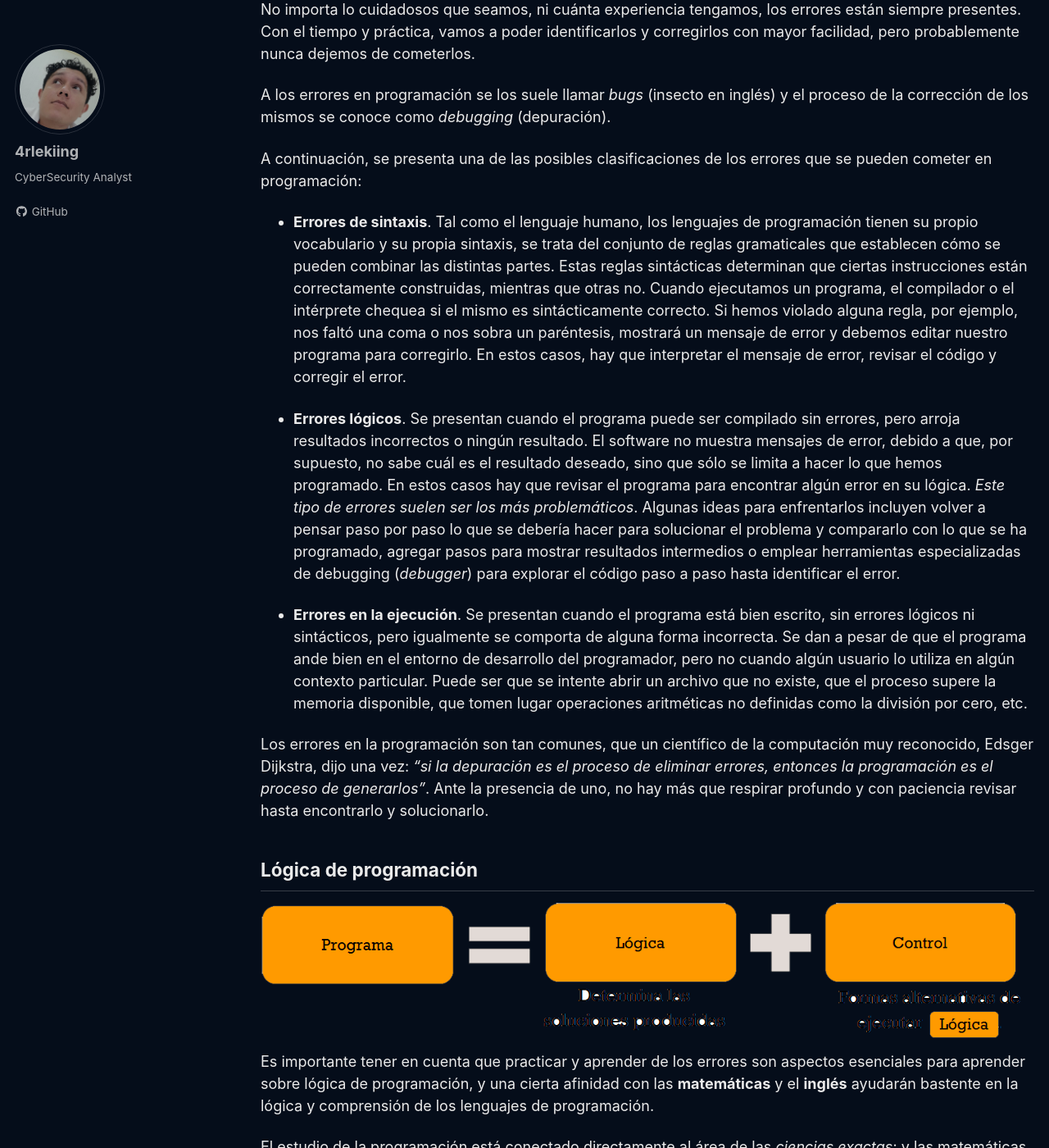
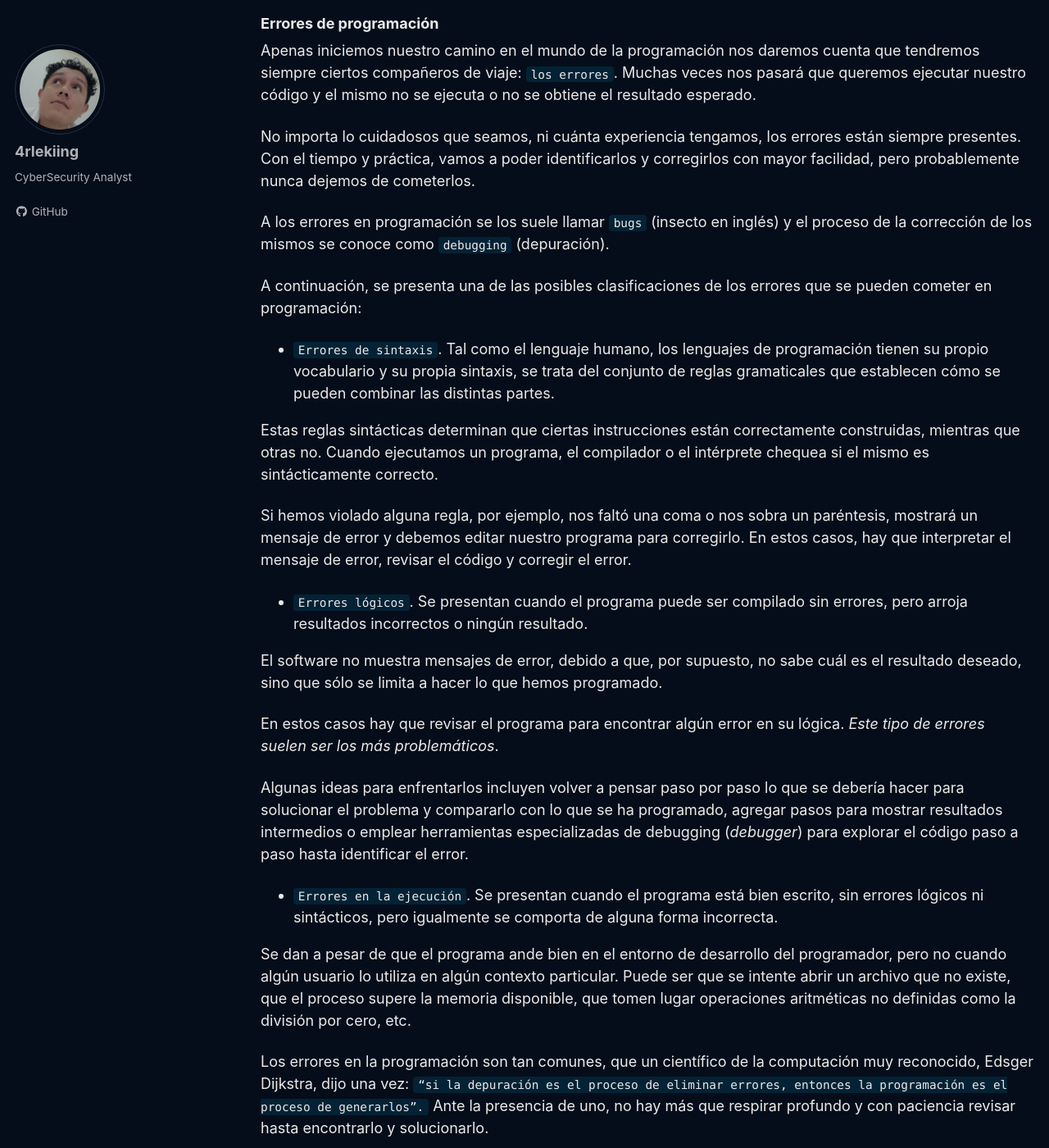
Before and after one commit to 4rleking/4rleking.github.io, a Jekyll site: the page built from _posts/2023-07-19-Introduccion-Programacion.md, in a window 1280 px wide and 1400 px high, scrolled down 23019 px. Shown: the whole window at 82% size. Built offline with Jekyll 4.4.1, drawn with Linux system fonts in a browser that asks for light colours; cached includes are drawn as plain includes; a script that is not in the unit is left out; some of the changed text lies outside the part shown.

```diff
--- a/_posts/2023-07-19-Introduccion-Programacion.md
+++ b/_posts/2023-07-19-Introduccion-Programacion.md
@@ -395,7 +397,11 @@ La estructura si entonces permite que el flujo del diagrama siga un camino espec
 
 ### Estructura Condicional Múltiple
 
-La estructura selectiva permite que el flujo del diagrama se bifurque por varias ramas en el punto de la toma de decisión(es), esto en función del valor que tome el selector. El selector múltiple, a diferencia del selector simple, no es binario sino que tiene 3 o más posibles ramas para la decisión. Este tipo de selector permite elegir entre un número determinado de posibilidades, un número discreto (finito) de ellas. Por esta razón es que si se necesita evaluar un conjunto contínuo (infinito) de posibles valores, este tipo de selector no es apropiado para ello.
+La estructura selectiva permite que el flujo del diagrama se bifurque por varias ramas en el punto de la toma de decisión(es), esto en función del valor que tome el selector.
+
+El selector múltiple, a diferencia del selector simple, no es binario sino que tiene 3 o más posibles ramas para la decisión.
+
+Este tipo de selector permite elegir entre un número determinado de posibilidades, un número discreto (finito) de ellas. Por esta razón es que si se necesita evaluar un conjunto contínuo (infinito) de posibles valores, este tipo de selector no es apropiado para ello.
 
 <center>
     <img src='./../assets/images/Porgramacion/Condicion_multiple.png'>
@@ -403,19 +409,19 @@ La estructura selectiva permite que el flujo del diagrama se bifurque por varias
 
 ### Estructuras Algorítmicas Repetitivas
 
- En la construcción de algoritmos para resolver un problema específico es muy común encontrarse con la necesidad de repetir alguna operación para la realización de esa tarea. En dicha repetición, que a partir de ahora llamaremos iteración, puede ser necesario resolver alguna(s) operación(es) aritmética(s) o la evaluación de alguna decisión. En cualquier caso se necesitan de las estructuras algorítmicas repetitivas.
+En la construcción de algoritmos para resolver un problema específico es muy común encontrarse con la necesidad de repetir alguna operación para la realización de esa tarea. En dicha repetición, que a partir de ahora llamaremos `iteración`, puede ser necesario resolver alguna(s) operación(es) aritmética(s) o la evaluación de alguna decisión. En cualquier caso se necesitan de las estructuras algorítmicas repetitivas.
 
 Todo ciclo debe terminar de ejcutarse luego de un número finito de iteraciones, por lo que es necesario verificar la(s) condición(es) en cada iteración para determinar si se debe continuar la ejecución o detenerse.
 
 De esta forma todos los ciclos tienen estos tres elementos:
 
-* Condición Inicial: Es el punto de partida del ciclo, debe ser una condición verdadera para que el ciclo pueda iniciar.
-* Condición Final: Establece el punto final del ciclo, una vez que se cumpla la condición el ciclo deberá terminar.
-* Incremento/Decremento/Cambio: Es el cambio de las variables que controlan el ciclo. El cambio puede ser un incremento, decremento o alguna otra condición.
+* `Condición Inicial`: Es el punto de partida del ciclo, debe ser una condición verdadera para que el ciclo pueda iniciar.
+* `Condición Final`: Establece el punto final del ciclo, una vez que se cumpla la condición el ciclo deberá terminar.
+* `Incremento`/`Decremento`/`Cambio`: Es el cambio de las variables que controlan el ciclo. El cambio puede ser un incremento, decremento o alguna otra condición.
 
 ### Estructura Repetitiva repetir
 
-La estructura repetir conocida comúnmente como for, es la estructura algorítmica cuya característica principal es que se sabe de antemano el número de iteraciones que ocurrirán. Este tipo de estrcutura está presente en todos los lenguajes de programación.
+La estructura repetir conocida comúnmente como `for`, es la estructura algorítmica cuya característica principal es que se sabe de antemano el número de iteraciones que ocurrirán. Este tipo de estrcutura está presente en todos los lenguajes de programación.
 
 El diagrama de flujo de la estructura repetir es el siguiente:
 
@@ -423,11 +429,11 @@ El diagrama de flujo de la estructura repetir es el siguiente:
     <img src='./../assets/images/Porgramacion/repetir.png'>
 </center>
 
- Para utilizar este ciclo se debe establecer un punto de partida, un fin y como se progresará desde el inicio al final; es decir, una condición incial, una condición final y un cambio. Como se sabe toda esta información de antemano, por lo tanto se sabe el número de iteraciones que realizará el ciclo. El control de las iteraciónes lo realiza una variable de control.
+ Para utilizar este ciclo se debe establecer un punto de partida, un fin y como se progresará desde el inicio al final; es decir, una condición incial, una condición final y un cambio. Como se sabe toda esta información de antemano, por lo tanto se sabe el número de iteraciones que realizará el ciclo. El control de las iteraciónes lo realiza una `variable de control`.
 
 Para comenzar el ciclo, la variable de control toma el valor establecido en la condición inicial y se evalúa contra la condición final, y si el resultado de dicha evaluación es verdadero se realiza una iteración del ciclo. Dentro del ciclo hay una o muchas operaciones que se pueden llevar a cabo, y al final de todas ellas debe ocurrir un incremento, decremento o un cambio en la variable que controla el ciclo.
 
-Por ejemplo, considere que existe una operación X que necesita ser realizada 10 veces. Debemos definir la variable de control del ciclo, digamos i. Dicha variable i deberá contar el número de iteraciones, es decir, deberá comenzar con un valor de 1 y terminará cuando valga 10. Por lo tanto, la condición inicial es i=1, la condición final i=10 y el cambio de la variable es un incremento en 1.
+Por ejemplo, considere que existe una operación `X` que necesita ser realizada 10 veces. Debemos definir la variable de control del ciclo, digamos `i`. Dicha variable i deberá contar el número de iteraciones, es decir, deberá comenzar con un valor de 1 y terminará cuando valga 10. Por lo tanto, la condición inicial es i=1, la condición final i=10 y el cambio de la variable es un incremento en 1.
 
 El diagrama de flujo correspondiente es el siguiente:
 
@@ -435,13 +441,15 @@ El diagrama de flujo correspondiente es el siguiente:
     <img src='./../assets/images/Porgramacion/repetir_2.png'>
 </center>
 
- Observe que la condición final se estableció como i<=10 siendo quizás la manera más obvia i!=10, para entender el porque considere lo siguiente. Dado que la variable i comienza en 1 y el incremento también es en 1, todos los valores que tomará la variable i dentro del ciclo son menores o iguales que 10, razón por la cual se establece de esa forma.
+Observe que la condición final se estableció como `i<=10` siendo quizás la manera más obvia i!=10, para entender el porque considere lo siguiente. Dado que la variable i comienza en 1 y el incremento también es en 1, todos los valores que tomará la variable i dentro del ciclo son menores o iguales que 10, razón por la cual se establece de esa forma.
 
-Considere además que si pusieramos como condición i!=10 el ciclo funcionaría de manera idéntica para este ejemplo, pero si por alguna razón en algún momento de la ejecución del ciclo la variable i tomara un valor distinto a los esperados, no tendríamos forma de saberlo y esto ocasionaría que el ciclo se comportara de maneras inesperadas. Este tipo de situaciones son comunes sobre todo cuando los algoritmos son más complejos y existen más operaciones dentro del ciclo. Por esta razón es más conveniente optar por esta convención ya que nos evitará problemas en el futuro.
+Considere además que si pusieramos como condición `i!=10` el ciclo funcionaría de manera idéntica para este ejemplo, pero si por alguna razón en algún momento de la ejecución del ciclo la variable i tomara un valor distinto a los esperados, no tendríamos forma de saberlo y esto ocasionaría que el ciclo se comportara de maneras inesperadas.
+
+Este tipo de situaciones son comunes sobre todo cuando los algoritmos son más complejos y existen más operaciones dentro del ciclo. Por esta razón es más conveniente optar por esta convención ya que nos evitará problemas en el futuro.
 
 ### Estructura Repetitiva Mientras
 
- La estructura mientras conocida comúnmente como while, es la estructura algorímtica cuya característica principal es que no se sabe de antemano el número de iteraciones que ocurrirán. Esta estructura también se encuentra presente en todos los lenguajes de programación.
+La estructura `mientras` conocida comúnmente como `while`, es la estructura algorímtica cuya característica principal es que no se sabe de antemano el número de iteraciones que ocurrirán. Esta estructura también se encuentra presente en todos los lenguajes de programación.
 
 El diagrama de flujo de la estructura mientras es el siguiente:
 
@@ -449,7 +457,7 @@ El diagrama de flujo de la estructura mientras es el siguiente:
     <img src='./../assets/images/Porgramacion/mientras.png'>
 </center>
 
- Para utilizar este ciclo se debe establecer un punto de partida y un final; es decir, una condición incial y una condición final. El control de las iteraciónes lo realiza una variable de control. Para comenzar el ciclo la variable de control toma el valor de la condición inicial y en cada iteración se evalúa esta variable de control contra la condición final. El ciclo realizará iteraciones mientras tal evaluación sea verdadera.
+Para utilizar este ciclo se debe establecer un punto de partida y un final; es decir, una condición incial y una condición final. El control de las iteraciónes lo realiza una variable de control. Para comenzar el ciclo la variable de control toma el valor de la condición inicial y en cada iteración se evalúa esta variable de control contra la condición final. El ciclo realizará iteraciones mientras tal evaluación sea verdadera.
 
 A diferencia de repetir, en el ciclo mientras no se sabe necesariamente con exactitud como cambia la variable de control, lo que si se debe saber con precisión es donde comienza el ciclo y donde termina. Por lo tanto, como no se sabe toda esa información, tampoco se sabe el número de iteraciones que realizará el ciclo.
 
@@ -459,27 +467,27 @@ A diferencia de repetir, en el ciclo mientras no se sabe necesariamente con exac
     <img src='./../assets/images/Porgramacion/Codificacion.jpg' width="100%" height="50%">
 </center>
 
-Si bien hay distintos lenguajes de programación, una computadora en definitiva es un aparato que sólo sabe hablar en *binario*, es decir, sólo interpreta señales eléctricas con dos estados posibles, los cuales son representados por los *dígitos binarios* (0, 1). Este sistema de código con ceros y unos que la computadora interpreta como instrucciones o conjuntos de datos se llama lenguaje de máquina *(código de máquina)*.
+Si bien hay distintos lenguajes de programación; una computadora en definitiva es un aparato que sólo sabe hablar en `binario`, es decir, sólo interpreta señales eléctricas con dos estados posibles, los cuales son representados por los `dígitos binarios (0, 1)`. Este sistema de código con ceros y unos que la computadora interpreta como instrucciones o conjuntos de datos se llama lenguaje de máquina *(código de máquina)*.
 
 A principios de la década de 1950 se inventaron los *lenguajes ensambladores*, que usan palabras para representar simbólicamente las operaciones que debe realizar la computadora. Cada una de estas palabras reemplaza un código de máquina binario, siendo un poco más fácil de programar.
 
-En programación, la idea de simplificar un proceso complejo ignorando algunas de sus partes para comprender mejor lo que hay que realizar y así resolver un problema se conoce como *abstracción*. Los lenguajes de programación pueden tener distintos niveles de abstracción:
+En programación, la idea de simplificar un proceso complejo ignorando algunas de sus partes para comprender mejor lo que hay que realizar y así resolver un problema se conoce como `abstracción`. Los lenguajes de programación pueden tener distintos niveles de abstracción:
 
-* **Lenguajes de bajo nivel**: permiten controlar directamente el hardware de la computadora, son específicos para cada tipo de máquina, y son más rígidos y complicados de entender para nosotros. El *lenguaje ensamblador* entra en esta categoría.
+* `Lenguajes de bajo nivel`: permiten controlar directamente el hardware de la computadora, son específicos para cada tipo de máquina, y son más rígidos y complicados de entender para nosotros. El *lenguaje ensamblador* entra en esta categoría.
 
-* **Lenguajes de alto nivel**: diseñados para que sea fácil para los humanos expresar los algoritmos sin necesidad de entender en detalle cómo hace exactamente el hardware para ejecutarlos.
+* `Lenguajes de alto nivel`: diseñados para que sea fácil para los humanos expresar los algoritmos sin necesidad de entender en detalle cómo hace exactamente el hardware para ejecutarlos.
 
-* **Lenguajes de nivel medio**: son lenguajes con características mixtas entre ambos grupos anteriores.
+* `Lenguajes de nivel medio`: son lenguajes con características mixtas entre ambos grupos anteriores.
 
-Si bien podemos programar usando un lenguaje de alto nivel para que nos resulte más sencillo, alguien o algo debe traducirlo a lenguaje de máquina para que la computadora, que sólo entiende de ceros y unos, pueda realizar las tareas. Para estos procesos de traducción se crearon los *compiladores* e *intérpretes*.
+Si bien podemos programar usando un lenguaje de alto nivel para que nos resulte más sencillo, alguien o algo debe traducirlo a lenguaje de máquina para que la computadora, que sólo entiende de ceros y unos, pueda realizar las tareas. Para estos procesos de traducción se crearon los `compiladores` e `intérpretes`.
 
-Un **compilador** es un programa que toma el código escrito en un lenguaje de alto nivel y lo traduce a código de máquina, guardándolo en un archivo que la computadora ejecutará posteriormente (archivo ejecutable ".exe").
+Un `compilador` es un programa que toma el código escrito en un lenguaje de alto nivel y lo traduce a código de máquina, guardándolo en un archivo que la computadora ejecutará posteriormente (archivo ejecutable ".exe").
 
 Para ilustrar el rol del compilador, imaginemos que alguien que sólo habla español le quiere mandar una carta escrita en español a alguien que vive en Alemania y sólo habla alemán. Cuando esta persona la reciba, no la va a entender. Se necesita de un intermediario que tome la carta en español, la traduzca y la escriba en alemán y luego se la mande al destinatario, quien ahora sí la podrá entender. Ese es el rol de un compilador en la computadora.
 
 Ahora bien, el resultado de la traducción, que es la carta escrita en alemán, sólo sirve para gente que hable alemán. Si se quiere enviar el mismo mensaje a personas que hablen otros idiomas, necesitaremos hacer la traducción que corresponda. De la misma forma, el código generado por un compilador es específico para cada máquina, depende de su arquitectura.
 
-Un **intérprete** es un programa que traduce el código escrito en lenguaje de alto nivel a código de máquina, pero lo va haciendo a medida que se necesita, es decir, su resultado reside en la memoria temporal de la computadora y no se genera ningún archivo ejecutable.
+Un `intérprete` es un programa que traduce el código escrito en lenguaje de alto nivel a código de máquina, pero lo va haciendo a medida que se necesita, es decir, su resultado reside en la memoria temporal de la computadora y no se genera ningún archivo ejecutable.
 
 Siguiendo con el ejemplo anterior, es similar a viajar a Alemania con un intérprete que nos vaya traduciendo en vivo y en directo cada vez que le queramos decir algo a alguien de ese país.
 
@@ -489,21 +497,33 @@ Cada una de las acciones que componen al algoritmo son codificadas con una o var
 
 ### Errores de programación
 
-Apenas iniciemos nuestro camino en el mundo de la programación nos daremos cuenta que tendremos siempre ciertos compañeros de viaje: **los errores**. Muchas veces nos pasará que queremos ejecutar nuestro código y el mismo no se ejecuta o no se obtiene el resultado esperado.
+Apenas iniciemos nuestro camino en el mundo de la programación nos daremos cuenta que tendremos siempre ciertos compañeros de viaje: `los errores`. Muchas veces nos pasará que queremos ejecutar nuestro código y el mismo no se ejecuta o no se obtiene el resultado esperado.
 
 No importa lo cuidadosos que seamos, ni cuánta experiencia tengamos, los errores están siempre presentes. Con el tiempo y práctica, vamos a poder identificarlos y corregirlos con mayor facilidad, pero probablemente nunca dejemos de cometerlos.
 
-A los errores en programación se los suele llamar *bugs* (insecto en inglés) y el proceso de la corrección de los mismos se conoce como *debugging* (depuración).
+A los errores en programación se los suele llamar `bugs` (insecto en inglés) y el proceso de la corrección de los mismos se conoce como `debugging` (depuración).
 
 A continuación, se presenta una de las posibles clasificaciones de los errores que se pueden cometer en programación:
 
-* **Errores de sintaxis**. Tal como el lenguaje humano, los lenguajes de programación tienen su propio vocabulario y su propia sintaxis, se trata del conjunto de reglas gramaticales que establecen cómo se pueden combinar las distintas partes. Estas reglas sintácticas determinan que ciertas instrucciones están correctamente construidas, mientras que otras no. Cuando ejecutamos un programa, el compilador o el intérprete chequea si el mismo es sintácticamente correcto. Si hemos violado alguna regla, por ejemplo, nos faltó una coma o nos sobra un paréntesis, mostrará un mensaje de error y debemos editar nuestro programa para corregirlo. En estos casos, hay que interpretar el mensaje de error, revisar el código y corregir el error.
+* `Errores de sintaxis`. Tal como el lenguaje humano, los lenguajes de programación tienen su propio vocabulario y su propia sintaxis, se trata del conjunto de reglas gramaticales que establecen cómo se pueden combinar las distintas partes.
 
-* **Errores lógicos**. Se presentan cuando el programa puede ser compilado sin errores, pero arroja resultados incorrectos o ningún resultado. El software no muestra mensajes de error, debido a que, por supuesto, no sabe cuál es el resultado deseado, sino que sólo se limita a hacer lo que hemos programado. En estos casos hay que revisar el programa para encontrar algún error en su lógica. *Este tipo de errores suelen ser los más problemáticos*. Algunas ideas para enfrentarlos incluyen volver a pensar paso por paso lo que se debería hacer para solucionar el problema y compararlo con lo que se ha programado, agregar pasos para mostrar resultados intermedios o emplear herramientas especializadas de debugging (*debugger*) para explorar el código paso a paso hasta identificar el error.
+Estas reglas sintácticas determinan que ciertas instrucciones están correctamente construidas, mientras que otras no. Cuando ejecutamos un programa, el compilador o el intérprete chequea si el mismo es sintácticamente correcto.
 
-* **Errores en la ejecución**. Se presentan cuando el programa está bien escrito, sin errores lógicos ni sintácticos, pero igualmente se comporta de alguna forma incorrecta. Se dan a pesar de que el programa ande bien en el entorno de desarrollo del programador, pero no cuando algún usuario lo utiliza en algún contexto particular. Puede ser que se intente abrir un archivo que no existe, que el proceso supere la memoria disponible, que tomen lugar operaciones aritméticas no definidas como la división por cero, etc.
+Si hemos violado alguna regla, por ejemplo, nos faltó una coma o nos sobra un paréntesis, mostrará un mensaje de error y debemos editar nuestro programa para corregirlo. En estos casos, hay que interpretar el mensaje de error, revisar el código y corregir el error.
 
-Los errores en la programación son tan comunes, que un científico de la computación muy reconocido, Edsger Dijkstra, dijo una vez: *“si la depuración es el proceso de eliminar errores, entonces la programación es el proceso de generarlos”*. Ante la presencia de uno, no hay más que respirar profundo y con paciencia revisar hasta encontrarlo y solucionarlo.
+* `Errores lógicos`. Se presentan cuando el programa puede ser compilado sin errores, pero arroja resultados incorrectos o ningún resultado.
+
+El software no muestra mensajes de error, debido a que, por supuesto, no sabe cuál es el resultado deseado, sino que sólo se limita a hacer lo que hemos programado.
+
+En estos casos hay que revisar el programa para encontrar algún error en su lógica. *Este tipo de errores suelen ser los más problemáticos*.
+
+Algunas ideas para enfrentarlos incluyen volver a pensar paso por paso lo que se debería hacer para solucionar el problema y compararlo con lo que se ha programado, agregar pasos para mostrar resultados intermedios o emplear herramientas especializadas de debugging (*debugger*) para explorar el código paso a paso hasta identificar el error.
+
+* `Errores en la ejecución`. Se presentan cuando el programa está bien escrito, sin errores lógicos ni sintácticos, pero igualmente se comporta de alguna forma incorrecta.
+
+Se dan a pesar de que el programa ande bien en el entorno de desarrollo del programador, pero no cuando algún usuario lo utiliza en algún contexto particular. Puede ser que se intente abrir un archivo que no existe, que el proceso supere la memoria disponible, que tomen lugar operaciones aritméticas no definidas como la división por cero, etc.
+
+Los errores en la programación son tan comunes, que un científico de la computación muy reconocido, Edsger Dijkstra, dijo una vez: `“si la depuración es el proceso de eliminar errores, entonces la programación es el proceso de generarlos”.` Ante la presencia de uno, no hay más que respirar profundo y con paciencia revisar hasta encontrarlo y solucionarlo.
 
 ## Lógica de programación
 
```
Also changed, not shown: other parts of _posts/2023-07-19-Introduccion-Programacion.md (+3 -1 lines).
